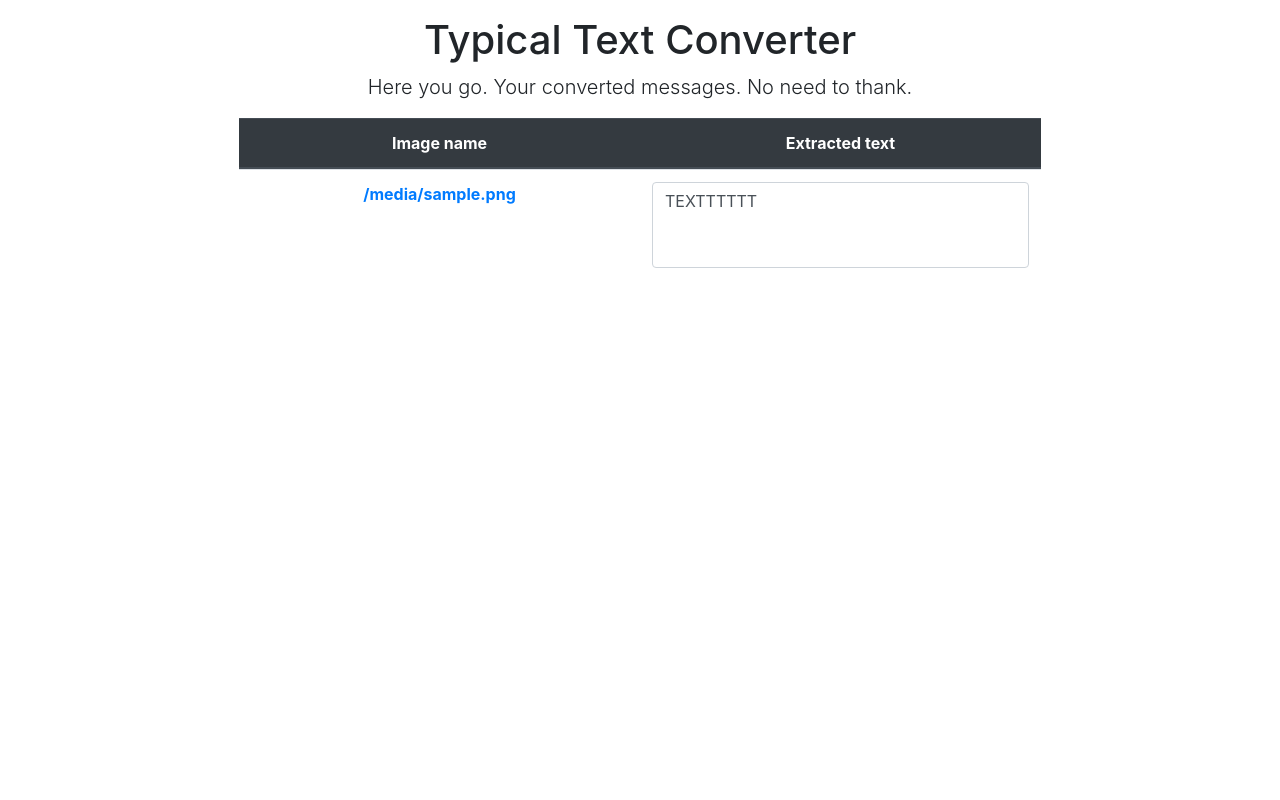
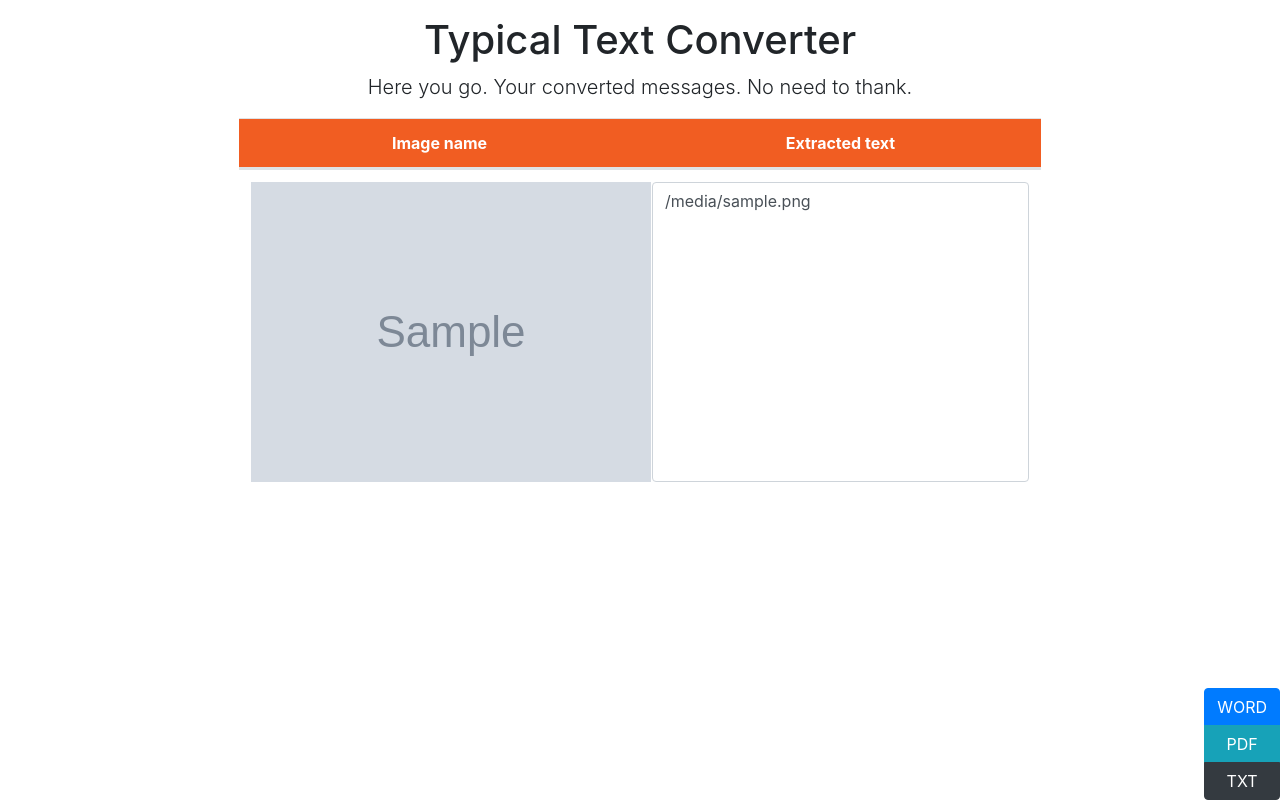
Before and after one commit to weronikazak/Yet-Another-OCR, a Flask app: template templates/display.html in a window 1280 px wide. Run offline with Flask 2, Linux system fonts and the light colour scheme; the template is opened without the code that fills it: most values are stand-ins (such as "Sample title", 1, 10 or a date in 2020); grey boxes marked "Sample" are stand-in pictures; lists and menus that the app fills with data are empty; some libraries are stand-ins or nearby versions.

Commit message:
fix tesseract

```diff
--- a/main.py
+++ b/main.py
@@ -1,6 +1,7 @@
 import os
 from flask import Flask, render_template, request, redirect, url_for, send_from_directory
 from werkzeug.utils import secure_filename
+from logic import find_text
 
 app = Flask(__name__)
 
@@ -21,13 +22,16 @@ def index():
 @app.route('/upload', methods=['POST'])
 def upload():
     uploaded_files = request.files.getlist("file[]")
-    filenames = []
+    file_details = []
     for file in uploaded_files:
         if file and allowed_file(file.filename):
             filename = secure_filename(file.filename)
-            file.save(os.path.join(app.config['UPLOAD_FOLDER'], filename))
-            filenames.append(filename)
-    return render_template('display.html', filenames=filenames)
+            filepath = os.path.join(app.config['UPLOAD_FOLDER'], filename)
+            file.save(filepath)
+            text = find_text(filepath)
+            file_details.append([filename, text])
+
+    return render_template('display.html', files=file_details)
 
 
 @app.route('/uploads/<filename>')
@@ -35,6 +39,11 @@ def uploaded_file(filename):
     return send_from_directory(app.config['UPLOAD_FOLDER'],
                                filename)
 
+@app.route('/uploads', methods=['POST'])
+def save_file():
+    return send_from_directory(app.config['UPLOAD_FOLDER'],
+                               filename)
+
 
 if __name__ == "__main__":
 	app.run(debug=True)
--- a/static/stylesheets/style.css
+++ b/static/stylesheets/style.css
@@ -21,21 +21,7 @@ position: relative;
 transition: all 0.3s;
 vertical-align: middle;
 }
-/*
-&:hover {
-    background-color: darken(#f15d22, 10%);
-}
 
-&.btn-1 {
-    background-color: #f79159;
-    box-shadow: 0 6px darken(#f79159, 10%);
-    transition: none;
-
-    &:hover {
-    box-shadow: 0 4px darken(#f79159, 10%);
-    top: 2px;
-    }
-} */
 .close {
     cursor: pointer;
     position: absolute;
@@ -53,15 +39,8 @@ vertical-align: middle;
   margin: 0;
 }
 
-/* Style the list items */
-/* ul li {
-  border: 1px solid #ddd;
-  margin-top: -1px;
-  background-color: #f6f6f6;
-  padding: 12px;
-  text-decoration: none;
-  font-size: 18px;
-  color: black;
-  display: block;
-  position: relative;
-} */
+#fixedButtons {
+    position: fixed  !important;
+    bottom: 0px !important;
+    right: 0px  !important;
+}
--- a/templates/display.html
+++ b/templates/display.html
@@ -8,6 +8,12 @@
     <link href="https://fonts.googleapis.com/css?family=PT+Sans+Narrow:400,700" rel='stylesheet' />
   </head>
   <body class="text-center">
+
+    <div class="btn-group-vertical" id="fixedButtons">
+        <button class="btn btn-primary"> WORD </button>
+        <button class="btn btn-info"> PDF </button>
+        <button class="btn btn-dark"> TXT </button>
+    </div>
 
 
     <div class="cover-container d-flex w-100 h-100 p-3 mx-auto flex-column">
@@ -20,7 +26,7 @@
 
     <div class="col-8 container">
         <table class="table">
-        <thead class="thead-dark">
+        <thead class="thead" style="background: #f15d22;color: #fff">
             <tr class="d-flex">
                 <th class="col-6">Image name</th>
                 <th class="col-6">Extracted text</th>
@@ -29,13 +35,13 @@
         <tbody>
 
 
-        {% for file in filenames %}
+        {% for file_name, text_file in files %}
         <tr class="d-flex">
           <th class="col-6">
-            <a href="{{url_for('uploaded_file', filename=file)}}">{{file}}</a>
+            <a href="{{url_for('uploaded_file', filename=file_name)}}" target="_blank"><img  src="{{url_for('uploaded_file', filename=file_name)}}" height="300"></a>
          </th>
          <th class="col-6">
-            <textarea name="text" rows="3" id="text" style="min-width: 100%;resize:none"  class="form-control">TEXTTTTTT</textarea>
+            <textarea name="text" rows="3" id="text" style="min-width: 100%;resize:none;min-height:300px" class="form-control">{{text_file}}</textarea>
             </th>
         </tr>
         {% endfor %}
```
Also changed, not shown: logic.py (+12 -17 lines), 1 other file.
